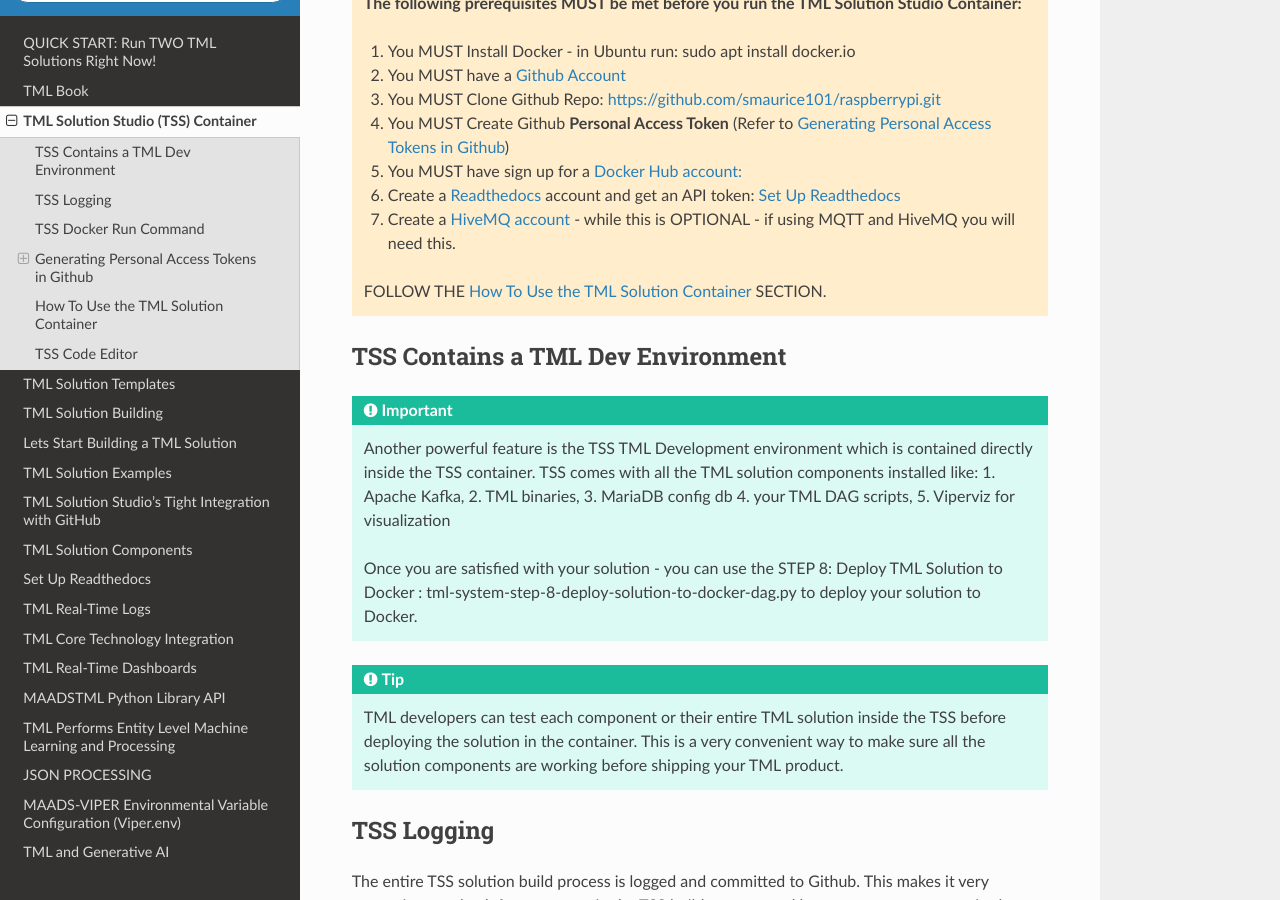
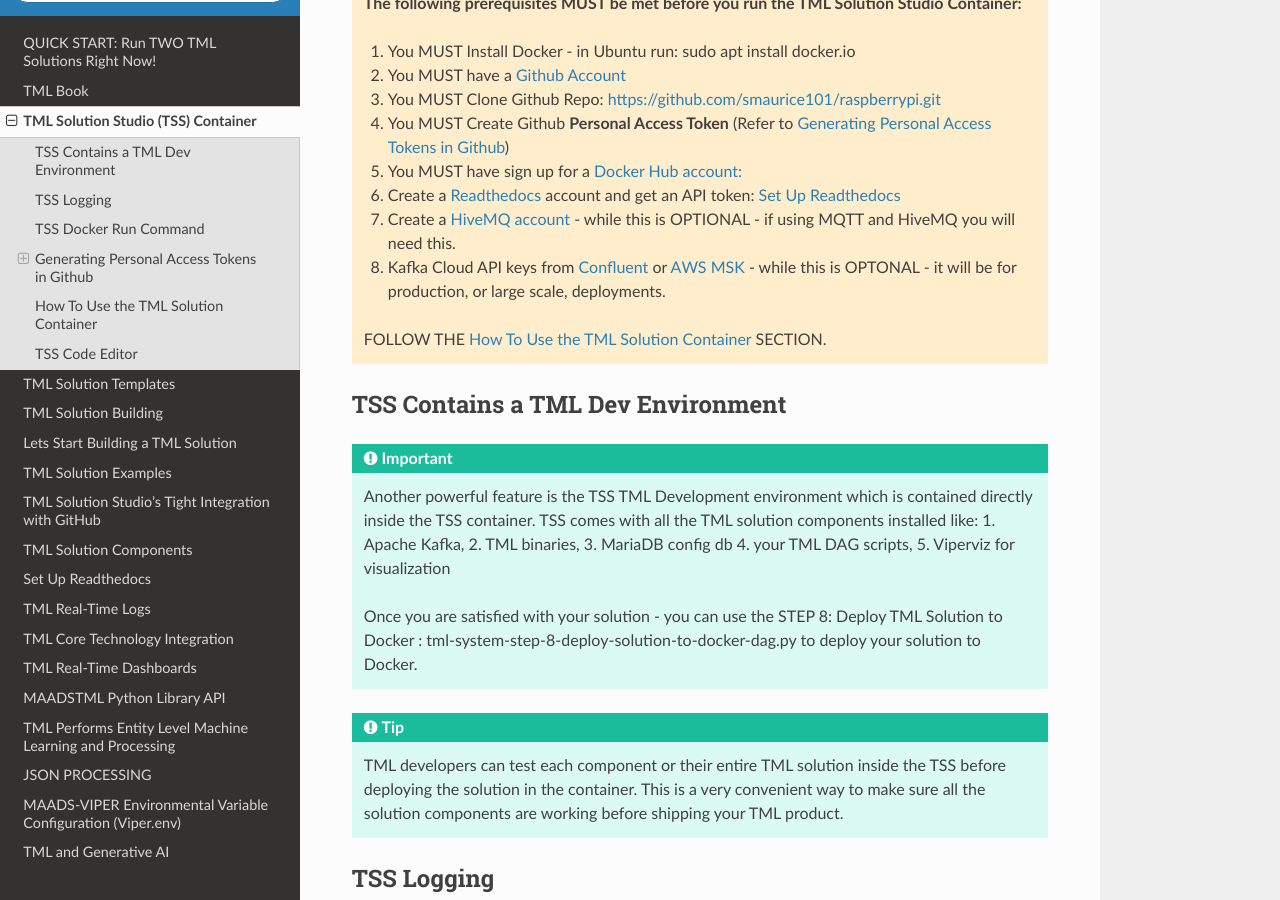
Before and after one commit to smaurice101/readthedocs, a Sphinx documentation site: the page built from docs/source/docker.rst, in a window 1280 px wide and 900 px high, scrolled down 971 px. Built offline with Sphinx 7.4.7 and the Read the Docs theme 2.0.0, drawn with Linux system fonts in a browser that asks for light colours.

Commit message:
Update docker.rst

```diff
--- a/docs/source/docker.rst
+++ b/docs/source/docker.rst
@@ -30,6 +30,8 @@
    6. Create a `Readthedocs <https://app.readthedocs.org/>`_ account and get an API token: :ref:`Set Up Readthedocs`
 
    7. Create a `HiveMQ account <https://www.hivemq.com/>`_ - while this is OPTIONAL - if using MQTT and HiveMQ you will need this.
+
+   8. Kafka Cloud API keys from `Confluent <https://www.confluent.io>`_ or `AWS MSK <https://aws.amazon.com/msk/>`_ - while this is OPTONAL - it will be for production, or large scale, deployments.
 
    FOLLOW THE :ref:`How To Use the TML Solution Container` SECTION.
 
```
